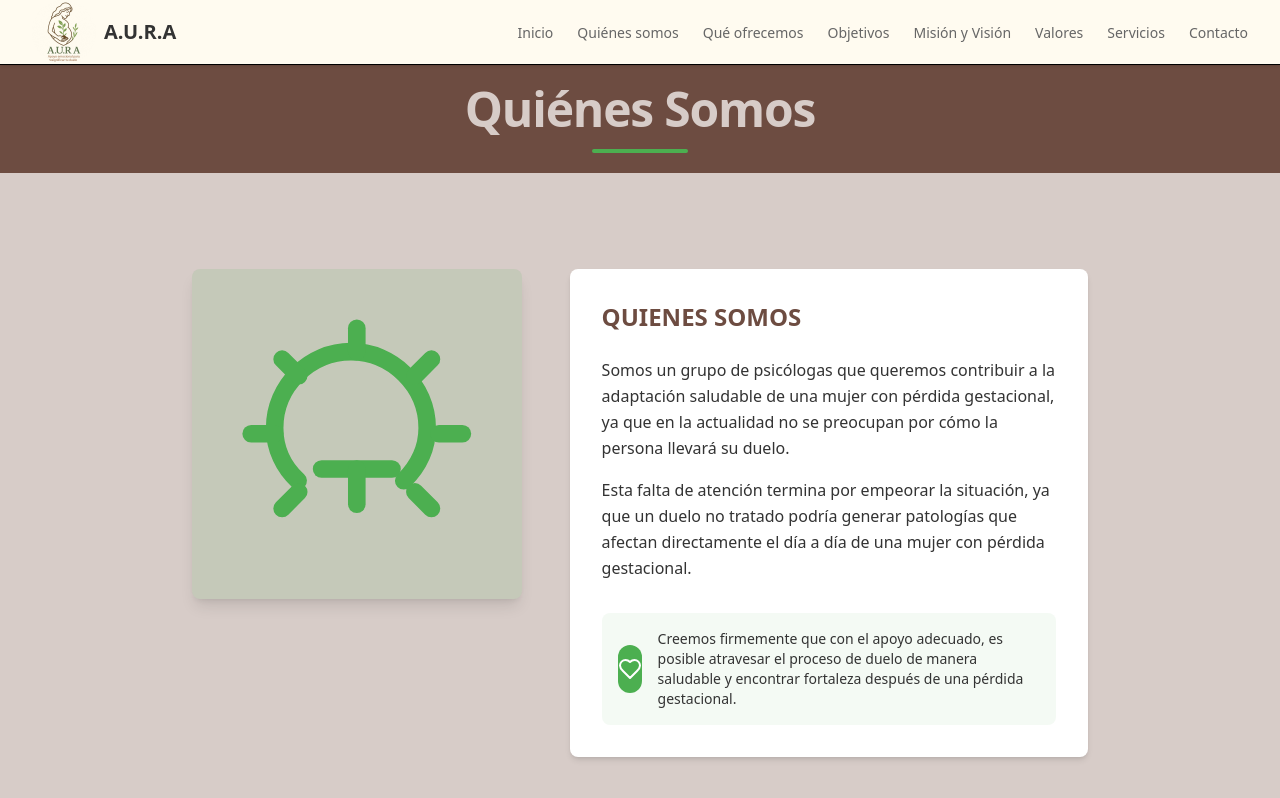
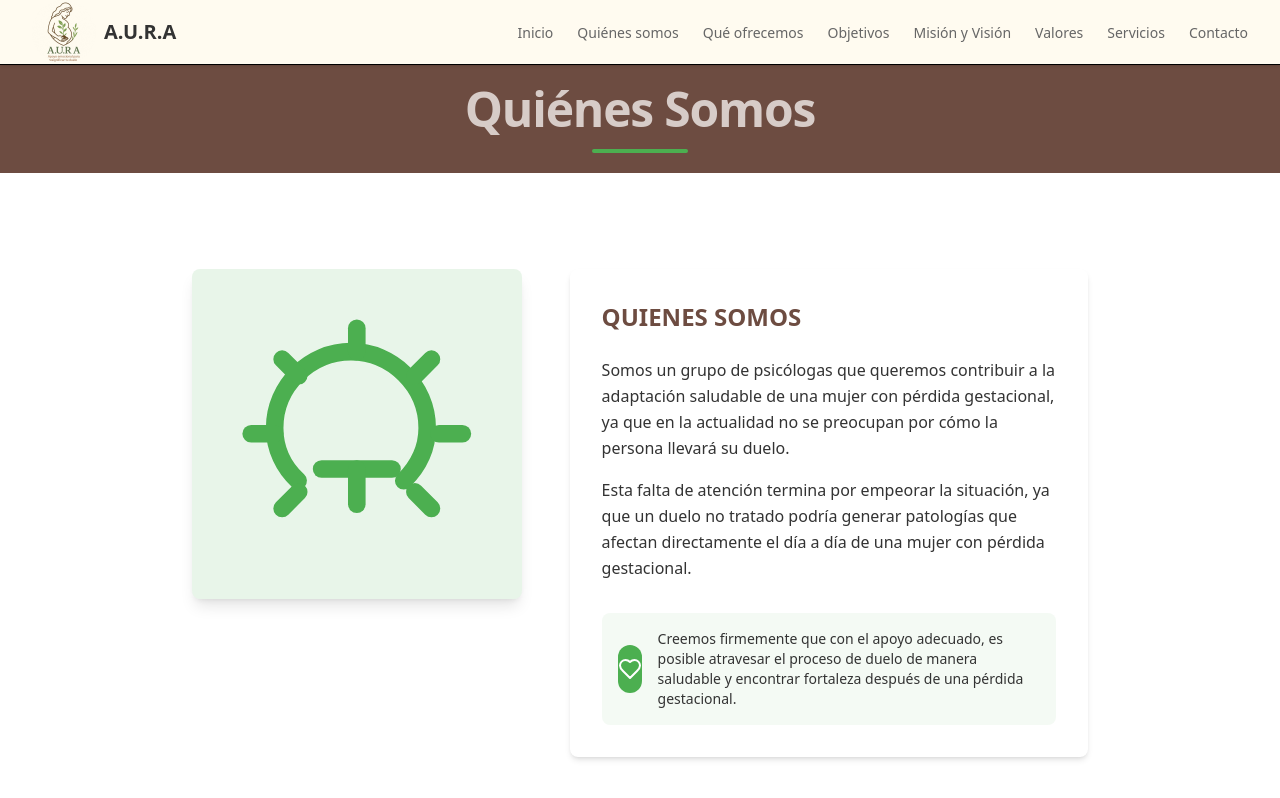
Before and after one commit to KevinDaniel18/aura-page, a Next.js app: page /quienes-somos in a window 1280 px wide. Shown: the top 798 px of the page. Built offline with nearby package versions, Linux system fonts and the light colour scheme.

Commit message:
remove background

```diff
--- a/src/app/que-ofrecemos/page.tsx
+++ b/src/app/que-ofrecemos/page.tsx
@@ -36,7 +36,6 @@ export default function QueOfrecemos() {
 
   return (
     <section className=" bg-background">
-      <div className="max-w-6xl mx-auto">
       <div className="text-center mb-12">
         <div style={{ background: secondary, padding: 20 }}>
           <h1
@@ -52,6 +51,7 @@ export default function QueOfrecemos() {
         </div>
       </div>
 
+      <div className="max-w-6xl mx-auto">
         <div className="mb-12" style={{ padding: 20 }}>
           <p
             className="text-lg text-textPrimary max-w-3xl mx-auto"
@@ -63,10 +63,7 @@ export default function QueOfrecemos() {
           </p>
         </div>
 
-        <div
-          className="grid grid-cols-1 md:grid-cols-2 lg:grid-cols-4 gap-8 mb-12 py-16 px-4"
-          style={{ background }}
-        >
+        <div className="grid grid-cols-1 md:grid-cols-2 lg:grid-cols-4 gap-8 mb-12 py-16 px-4">
           {services.map((service, index) => (
             <div
               key={index}
--- a/src/app/quienes-somos/page.tsx
+++ b/src/app/quienes-somos/page.tsx
@@ -7,10 +7,7 @@ import {
 
 export default function QuienesSomos() {
   return (
-    <main
-      style={{ backgroundColor: background }}
-      className="min-h-screen pb-16"
-    >
+    <main className="min-h-screen pb-16">
       <div className="text-center mb-12">
         <div style={{ background: secondary, padding: 20 }}>
           <h1
```
Lines whose indentation alone changed are shown as unchanged.
